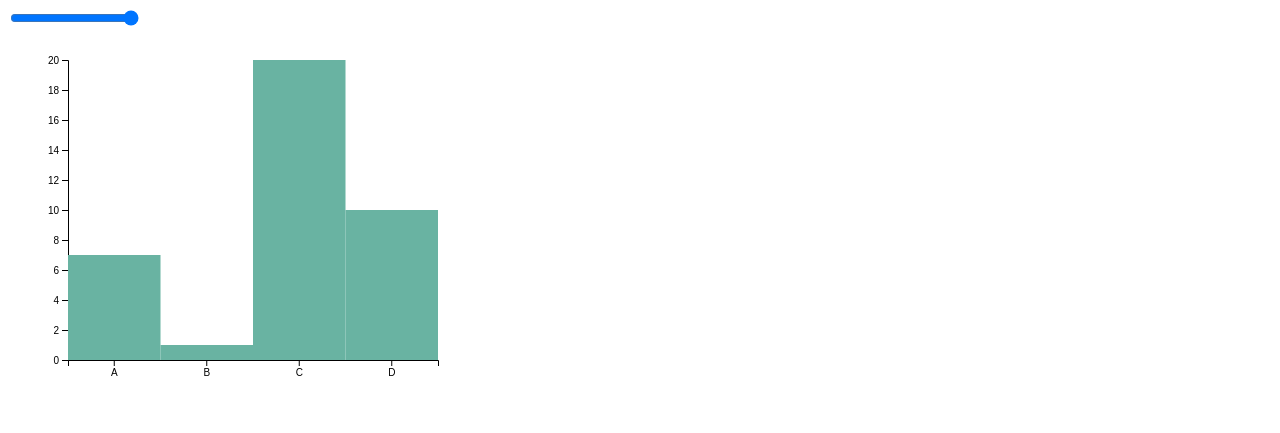
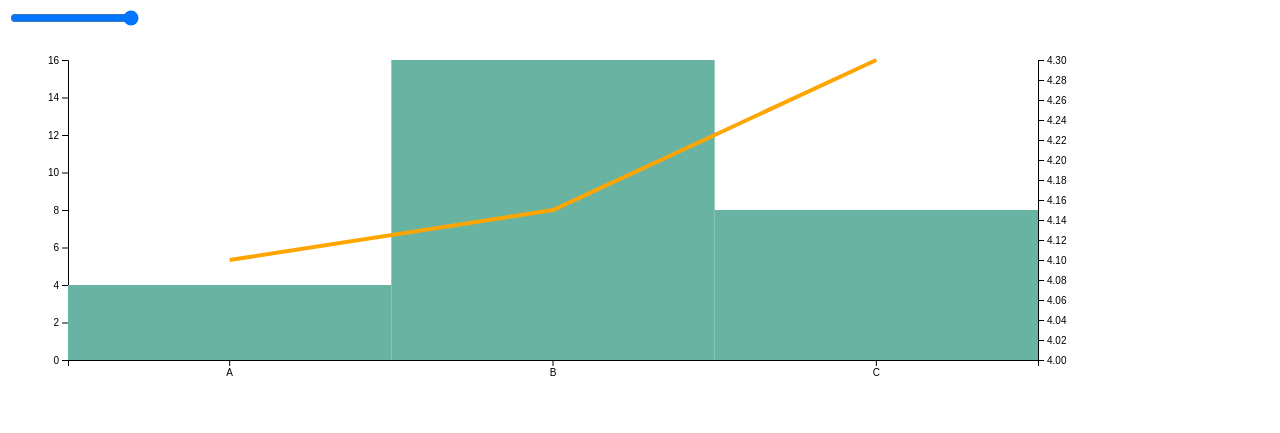
Before and after one commit to lthoang/visualization, a plain HTML site: page docs/amazon-rating.html in a window 1280 px wide. Drawn offline with nearby package versions, Linux system fonts and the light colour scheme.

Commit message:
Add combo chart

```diff
--- a/docs/amazon-rating.html
+++ b/docs/amazon-rating.html
@@ -6,11 +6,6 @@
   <meta http-equiv='X-UA-Compatible' content='IE=edge'>
   <title>Visualize Amazon Rating Statistics</title>
   <meta name='viewport' content='width=device-width, initial-scale=1'>
-  <!-- <link rel='stylesheet' type='text/css' media='screen' href='main.css'>
-    <script src='main.js'></script> -->
-
-  <!-- Load d3.js -->
-  <script src="https://d3js.org/d3.v4.js"></script>
 </head>
 
 <body>
@@ -19,25 +14,30 @@
   <div id="visualization"></div>
 
 </body>
+<script src="https://d3js.org/d3.v4.js"></script>
 <script>
+  const TRANSITION_TIME = 1000;
+  const AUTO_TRANSITION_TIME = 2000;
+  const HEIGTH = 1060;
+  const STROKE_WIDTH = 4;
+  const RATING_AXIS_MIN = 4.0;
+  // set the dimensions and margins of the graph
+  var margin = { top: 30, right: 30, bottom: 70, left: 60 },
+    width = 1060 - margin.left - margin.right,
+    height = 400 - margin.top - margin.bottom;
+
   // create 2 data_set
   var data1 = [
     { ym: "A", count: 4, score: 4.1 },
-    { ym: "B", count: 16, score: 4.2 },
+    { ym: "B", count: 13, score: 4.2 },
     { ym: "C", count: 8, score: 4.3 }
   ];
 
   var data2 = [
-    { ym: "A", count: 7, score: 4.1 },
-    { ym: "B", count: 1, score: 4.1 },
-    { ym: "C", count: 20, score: 4.1 },
-    { ym: "D", count: 10, score: 4.1 }
+    { ym: "A", count: 4, score: 4.1 },
+    { ym: "B", count: 16, score: 4.15 },
+    { ym: "C", count: 8, score: 4.3 },
   ];
-
-  // set the dimensions and margins of the graph
-  var margin = { top: 30, right: 30, bottom: 70, left: 60 },
-    width = 460 - margin.left - margin.right,
-    height = 400 - margin.top - margin.bottom;
 
   // append the svg object to the body of the page
   var svg = d3.select("#visualization")
@@ -49,47 +49,71 @@
       "translate(" + margin.left + "," + margin.top + ")");
 
   // Initialize the X axis
-  var x = d3.scaleBand()
+  var xBar = d3.scaleBand()
     .range([0, width]);
-  var xAxis = svg.append("g")
+  var xBarAxis = svg.append("g")
     .attr("transform", "translate(0," + height + ")");
 
   // Initialize the Y axis
-  var y = d3.scaleLinear()
+  var yBar = d3.scaleLinear()
     .range([height, 0]);
-  var yAxis = svg.append("g")
+  var yBarAxis = svg.append("g")
     .attr("class", "count");
 
+  var yLine = d3.scaleLinear()
+    .range([height, 0]);
+  var yLineAxis = svg.append("g")
+    .attr("class", "score")
+    .attr("transform", "translate(" + (width) + ",0)")
+    // .attr("text-anchor", "end")
+    ;
 
+  svg.append("g").attr("id", "bars");
+  svg.append("g").attr("id", "lines").append("path").attr("id", "line");
   // A function that create / update the plot for a given variable:
   function update(data) {
-
     // Update the X axis
-    x.domain(data.map(function (d) { return d.ym; }))
-    xAxis.call(d3.axisBottom(x))
+    xBar.domain(data.map(function (d) { return d.ym; }));
+    xBarAxis.call(d3.axisBottom(xBar));
 
     // Update the Y axis
-    y.domain([0, d3.max(data, function (d) { return d.count; })]);
-    yAxis.transition().duration(1000).call(d3.axisLeft(y));
+    yBar.domain([0, d3.max(data, function (d) { return d.count; })]);
+    yBarAxis.transition().duration(TRANSITION_TIME).call(d3.axisLeft(yBar));
+
+    // Update the Y axis for line chart
+    yLine.domain([
+      d3.min([RATING_AXIS_MIN, d3.min(data, function(d) { return d.score; })]),
+      d3.max(data, function(d) { return d.score; })]);
+    yLineAxis.transition().duration(TRANSITION_TIME).call(d3.axisRight(yLine));
 
     // Create the u variable
-    var u = svg.selectAll("rect")
-      .data(data)
+    var bar = svg.select("#bars").selectAll("rect")
+      .data(data);
 
-    u
+    bar
       .enter()
       .append("rect") // Add a new rect for each new elements
-      .merge(u) // get the already existing elements as well
+      .merge(bar) // get the already existing elements as well
       .transition() // and apply changes to all of them
-      .duration(1000)
-      .attr("x", function (d) { return x(d.ym); })
-      .attr("y", function (d) { return y(d.count); })
-      .attr("width", x.bandwidth())
-      .attr("height", function (d) { return height - y(d.count); })
+      .duration(TRANSITION_TIME)
+      .attr("x", function (d) { return xBar(d.ym); })
+      .attr("y", function (d) { return yBar(d.count); })
+      .attr("width", xBar.bandwidth())
+      .attr("height", function (d) { return height - yBar(d.count); })
       .attr("fill", "#69b3a2");
 
-    // If less group in the new dataset, I delete the ones not in use anymore
-    u
+    var line = svg.select("#line");
+    line.datum(data)
+      .transition()
+      .duration(TRANSITION_TIME)
+      .attr("d", d3.line()
+        .x(function(d) { return xBar(d.ym) + xBar.bandwidth() / 2 ; })
+        .y(function(d) { return yLine(d.score); }))
+      .attr("fill", "none")
+      .attr("stroke", "orange")
+      .attr("stroke-width", STROKE_WIDTH);
+
+    bar
       .exit()
       .remove();
   }
@@ -107,7 +131,7 @@
     }
     slider.value = index;
     update(data[index]);
-    setTimeout(autoPlaySlider, 2000, index + 1);
+    setTimeout(autoPlaySlider, AUTO_TRANSITION_TIME, index + 1);
   }
 
 </script>
```
